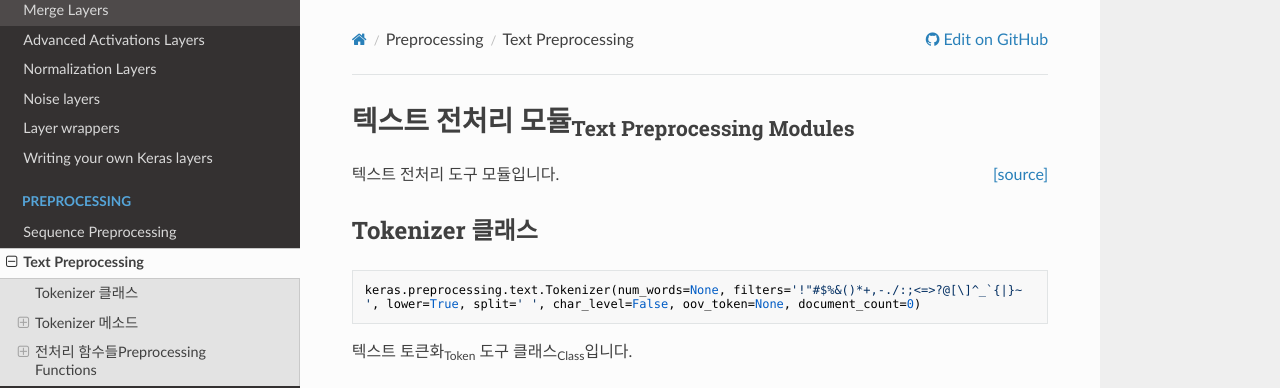
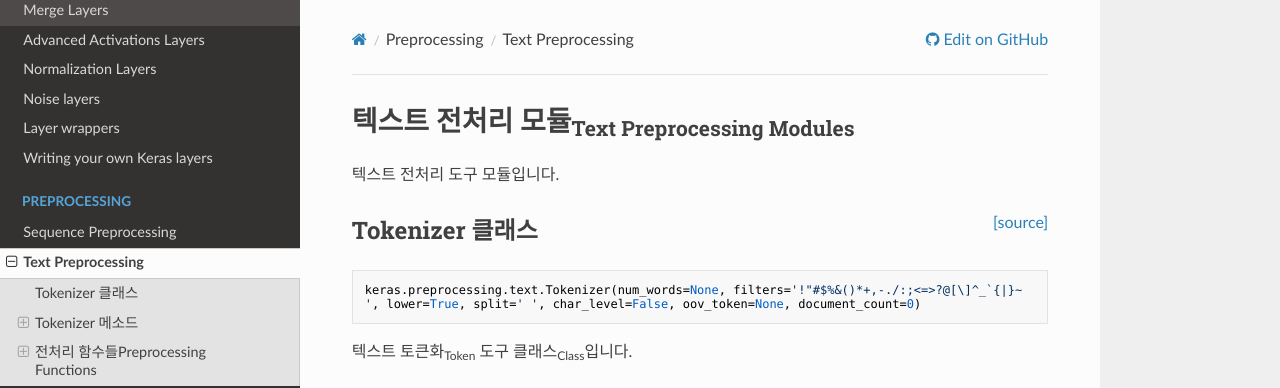
Before and after one commit to keras-team/keras-docs-ko, an MkDocs documentation site: the page built from sources/preprocessing/text.md, in a window 1280 px wide. Shown: the top 388 px of the page. Built offline with MkDocs 1.6.1, drawn with Linux system fonts in a browser that asks for light colours; nearby versions of some CDN libraries.

Commit message:
Update text.md

````diff
--- a/sources/preprocessing/text.md
+++ b/sources/preprocessing/text.md
@@ -1,6 +1,7 @@
 # 텍스트 전처리 모듈<sub>Text Preprocessing Modules</sub>
-텍스트 전처리 도구 모듈입니다. <span style="float:right;">[[source]](https://github.com/keras-team/keras/blob/master/keras/preprocessing/text.py#L138)</span>
+텍스트 전처리 도구 모듈입니다.
 
+<span style="float:right;">[[source]](https://github.com/keras-team/keras/blob/master/keras/preprocessing/text.py#L138)</span>
 ## Tokenizer 클래스
 ```python
 keras.preprocessing.text.Tokenizer(num_words=None, filters='!"#$%&()*+,-./:;<=>?@[\]^_`{|}~
````
